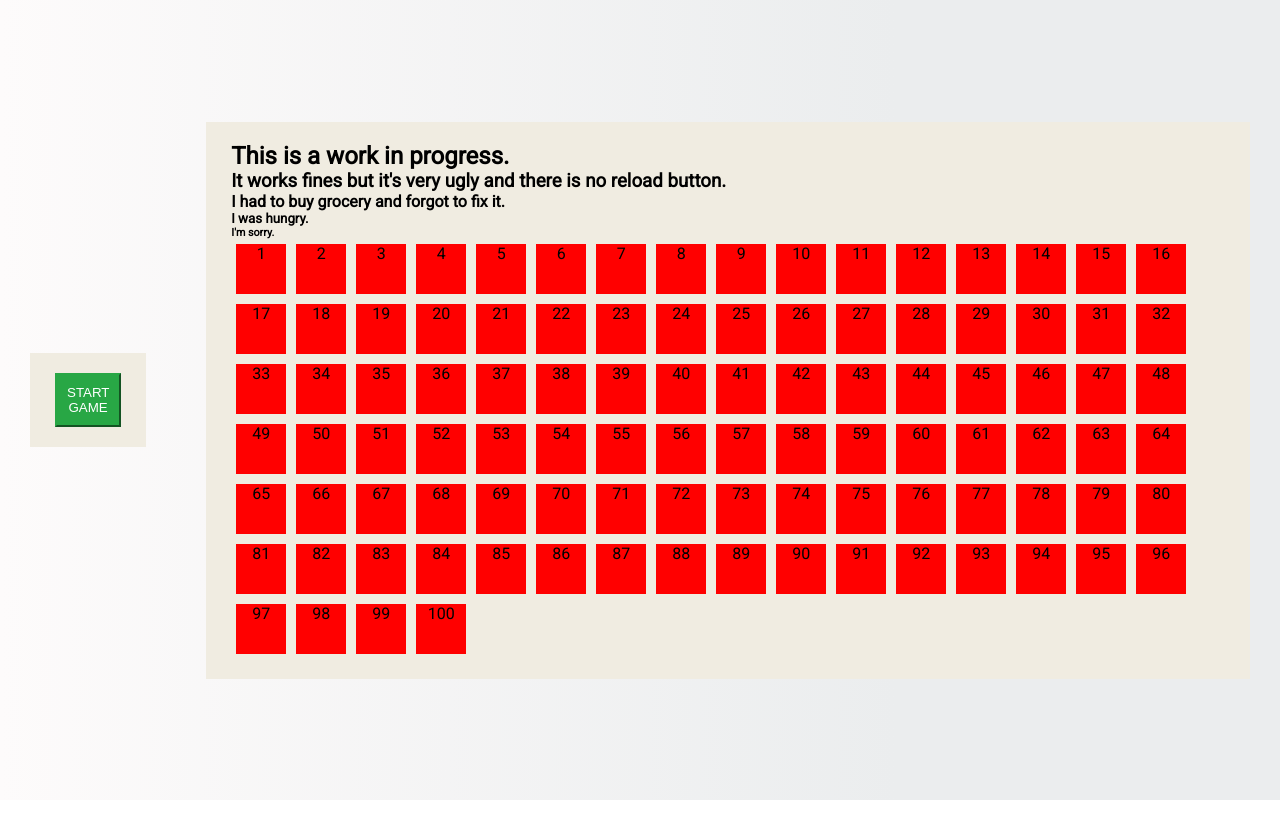
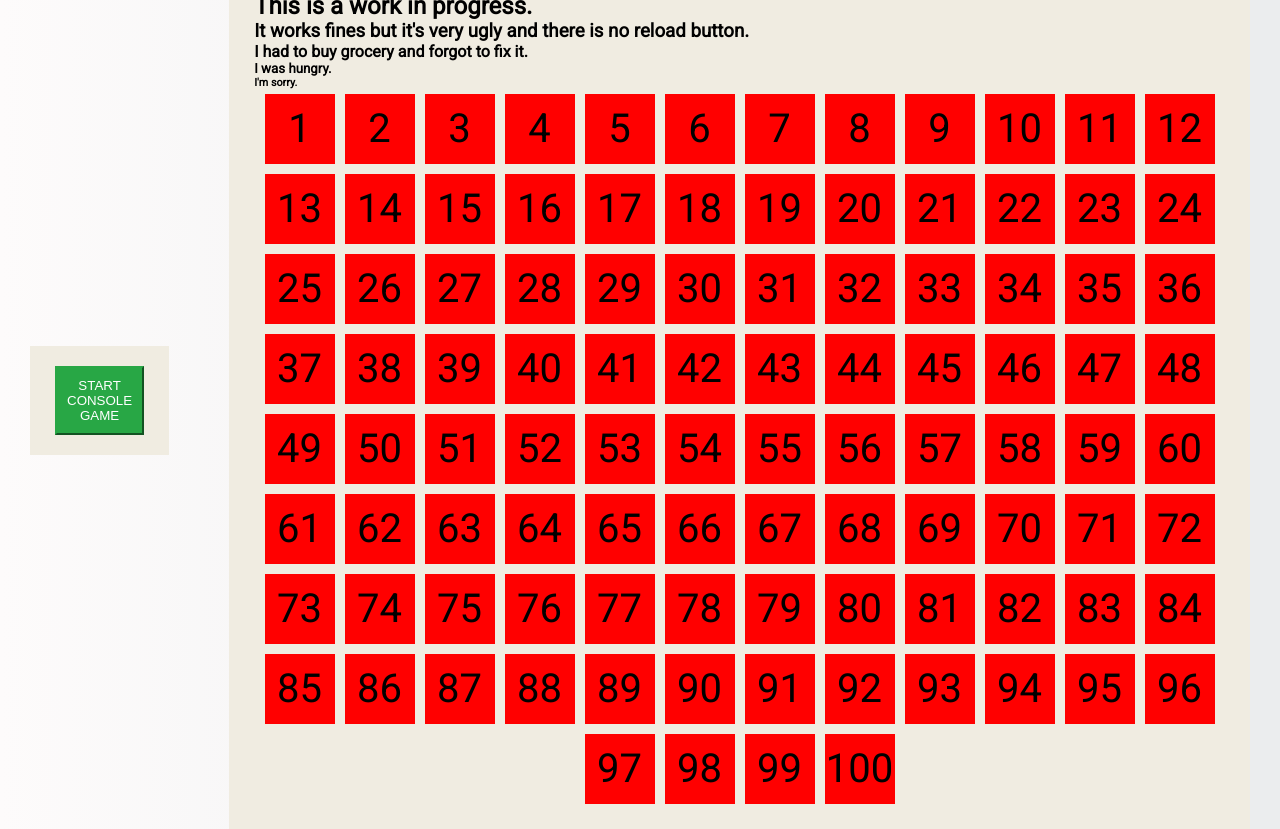
Before and after one commit to BenoitGaudieri/js-campominato, a plain HTML site: page index.html in a window 1280 px wide. Before the commit the page ends 800 px from the top, so only its background shows below. Drawn offline with Linux system fonts and the light colour scheme.

Commit message:
fix. style for visual JS minesweeper

```diff
--- a/css/index.css
+++ b/css/index.css
@@ -252,12 +252,17 @@ body {
     display: flex;
     flex-wrap: wrap;
     text-align: center;
+    justify-content: center;
 }
 
 .mine {
-    width: 50px;
-    height: 50px;
+    width: 70px;
+    height: 70px;
     margin: 5px;
+    font-size: 40px;
+    display: flex;
+    align-items: center;
+    justify-content: center;
 }
 
 .red {
--- a/index.html
+++ b/index.html
@@ -17,7 +17,7 @@
 
         <div class="wrapper">
             <div class="box box--square">
-                <button id="start" class="btn--grn">START GAME</button>
+                <button id="start" class="btn--grn">START CONSOLE GAME</button>
             </div>
 
             <div class="box box--square">
--- a/js/index.js
+++ b/js/index.js
@@ -122,7 +122,7 @@ var mineField = document.getElementById("js-mine-field");
 var mineDiv = "";
 
 for (var i = 1; i < 101; i++) {
-    mineDiv += `<div class='mine red'>${i}</div>`;
+    mineDiv += `<div class='mine red'><span>${i}</span></div>`;
 }
 mineField.innerHTML = mineDiv;
 
```
